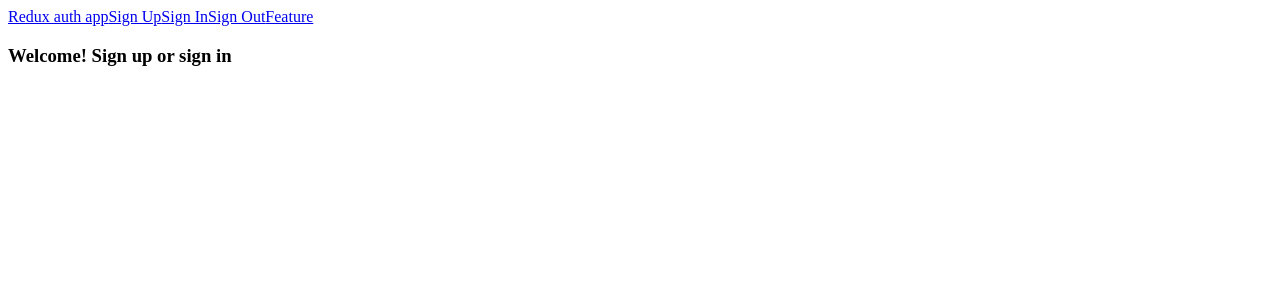
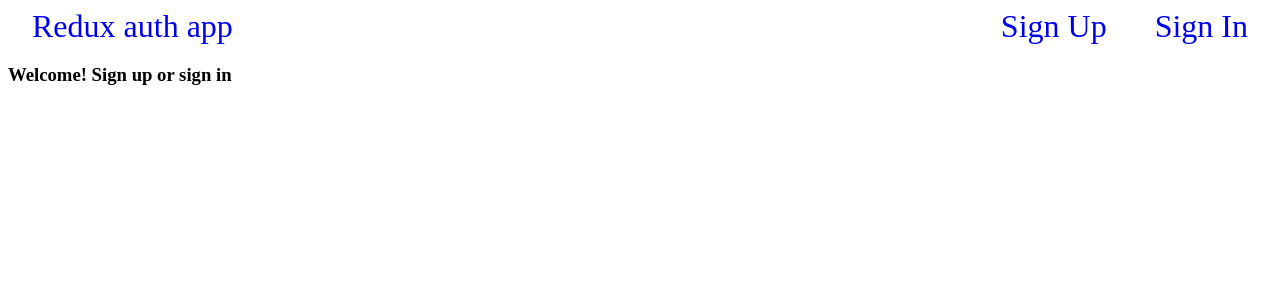
Before and after one commit to penkong/advanced-react-testing, a React (Create React App) app in the folder auth/client/: page / in a window 1280 px wide. Shown: the top 300 px of the page. Built offline with nearby package versions, Linux system fonts and the light colour scheme.

Commit message:
good boilerplate header done proj almost done

```diff
--- a/auth/client/src/components/Header.js
+++ b/auth/client/src/components/Header.js
@@ -1,21 +1,35 @@
+import './HeaderStyle.css';
 import React, { Component } from 'react';
 import { Link } from 'react-router-dom';
-
+import { connect } from 'react-redux';
 class Header extends Component {
   renderLinks(){
-
+    if(this.props.authenticated){
+      return (
+        <div>
+          <Link to="/signout">Sign Out</Link>
+          <Link to="/feature">Feature</Link>
+        </div>
+      );
+    } else {
+      return (
+        <div>
+          <Link to="/signup">Sign Up</Link>
+          <Link to="/signin">Sign In</Link>
+        </div>
+      );
+    }
   }
   render() {
     return (
-      <div>
+      <div className="header">
         <Link to="/">Redux auth app</Link>
-        <Link to="/signup">Sign Up</Link>
-        <Link to="/signin">Sign In</Link>
-        <Link to="/signout">Sign Out</Link>
-        <Link to="/feature">Feature</Link>
+        {this.renderLinks()}
       </div>
     );
   }
 }
-
-export default Header;
+const mapStateToProps = (state) => {
+  return { authenticated: state.auth.authenticated };
+}
+export default connect(mapStateToProps)(Header);
--- /dev/null
+++ b/auth/client/src/components/HeaderStyle.css
@@ -0,0 +1,11 @@
+.header {
+  display: flex;
+  justify-content: space-between;
+}
+
+.header a {
+  margin: 0 1.5rem;
+  font-size: 2rem;
+  text-decoration: none;
+
+}
```
